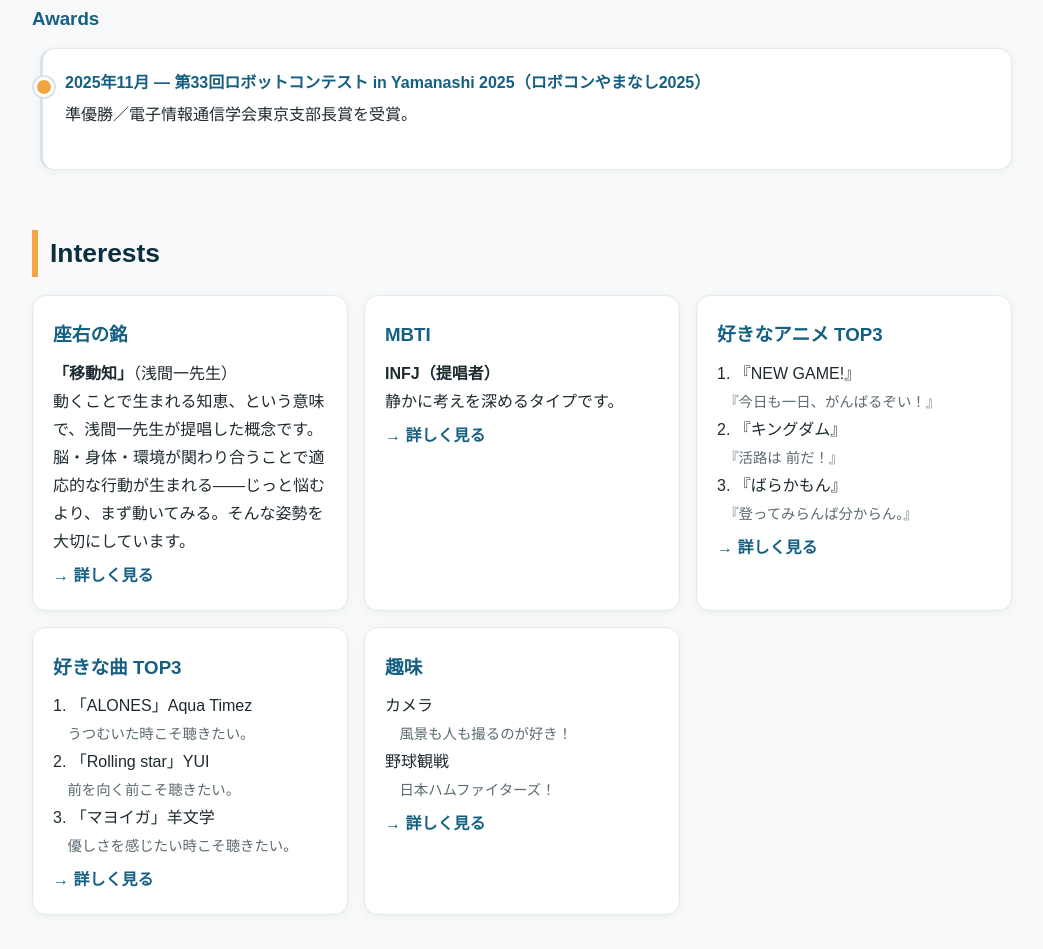
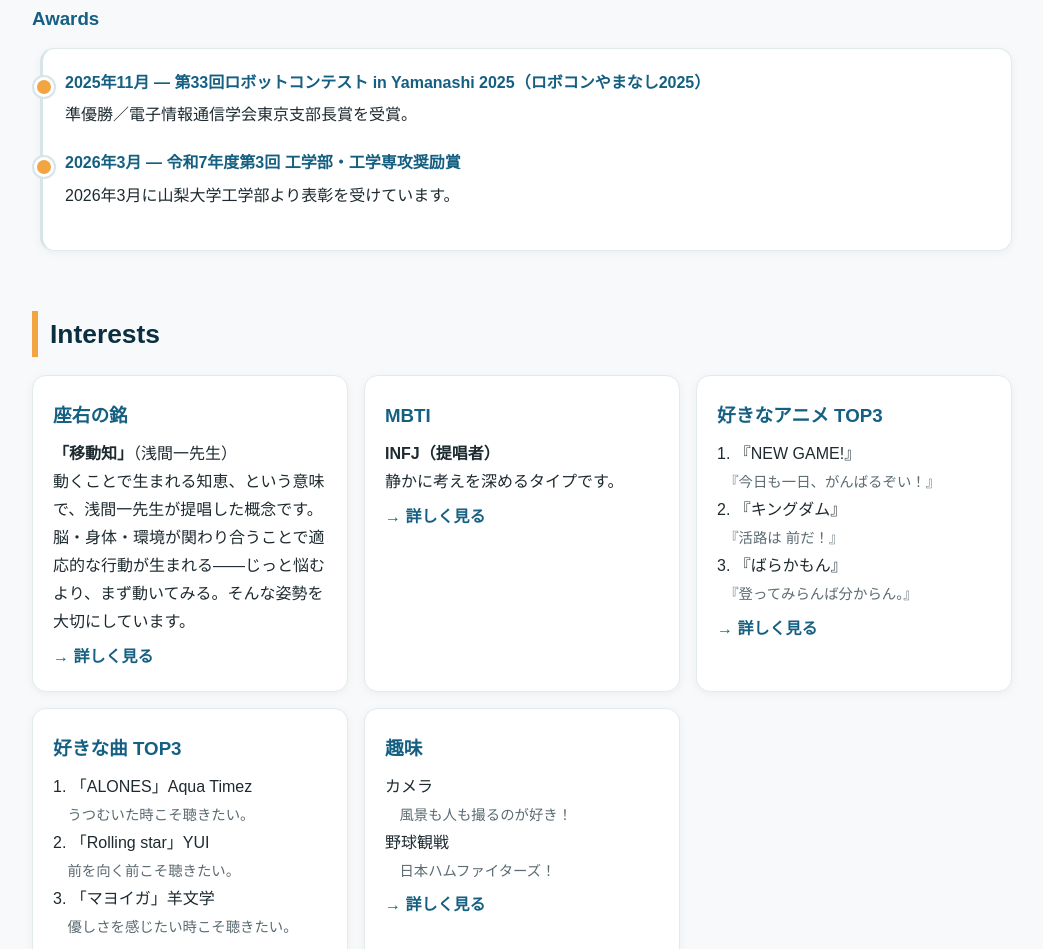
Before and after one commit to MizukamiTaiga/MizukamiTaiga.github.io, a plain HTML site: page index.html in a window 1280 px wide. Shown: the part 4425-5374 px from the top of the page, without its empty margins (118-1161 px from the left). Drawn offline with Linux system fonts and the light colour scheme; animation ran at ten frames a second.

Commit message:
Add faculty encouragement award to Awards

```diff
--- a/index.html
+++ b/index.html
@@ -156,6 +156,7 @@ nav a{border-bottom:3px solid transparent;padding-bottom:2px}nav a.cur{border-co
 <h3 style="margin:26px 0 12px">Awards</h3>
 <div class="card timeline">
 <div class="event"><div class="date">2025年11月 — 第33回ロボットコンテスト in Yamanashi 2025（ロボコンやまなし2025）</div><p>準優勝／電子情報通信学会東京支部長賞を受賞。</p></div>
+<div class="event"><div class="date">2026年3月 — 令和7年度第3回 工学部・工学専攻奨励賞</div><p>2026年3月に山梨大学工学部より表彰を受けています。</p></div>
 </div>
 </section>
 
```
